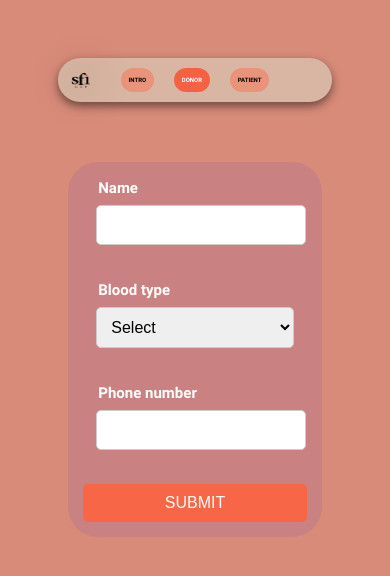
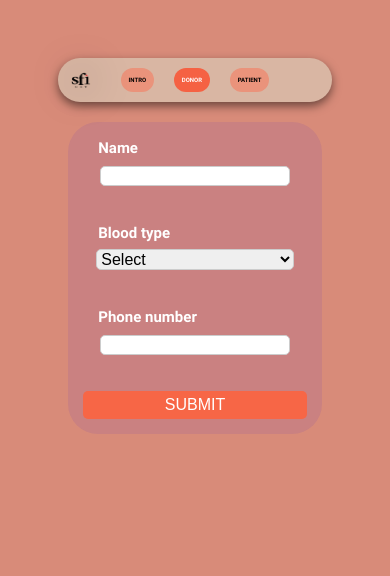
Before and after one commit to naevdd/bloodcellclient, a React (Create React App) app: page / in a window 390 px wide. Both pictures are taken after a click on the button "DONOR". Shown: the top 576 px of the page. Built offline with nearby package versions, Linux system fonts and the light colour scheme.

Commit message:
even more changes

```diff
--- a/src/App.css
+++ b/src/App.css
@@ -35,5 +35,6 @@
   .content {
     padding: 10px;
     font-size: 10px;
+    margin-top: 10px;
   }
 }
--- a/src/components/Form.css
+++ b/src/components/Form.css
@@ -80,4 +80,16 @@ legend{
   .form {
     width: 100%;
   }
+  .form-field input{
+    padding:0px;
+  }
+  .form-field select{
+    padding:0px;
+  }
+  .login-button{
+    padding:5px 10px;
+  }
+  .submit-button{
+    padding:5px;
+  }
 }
```
